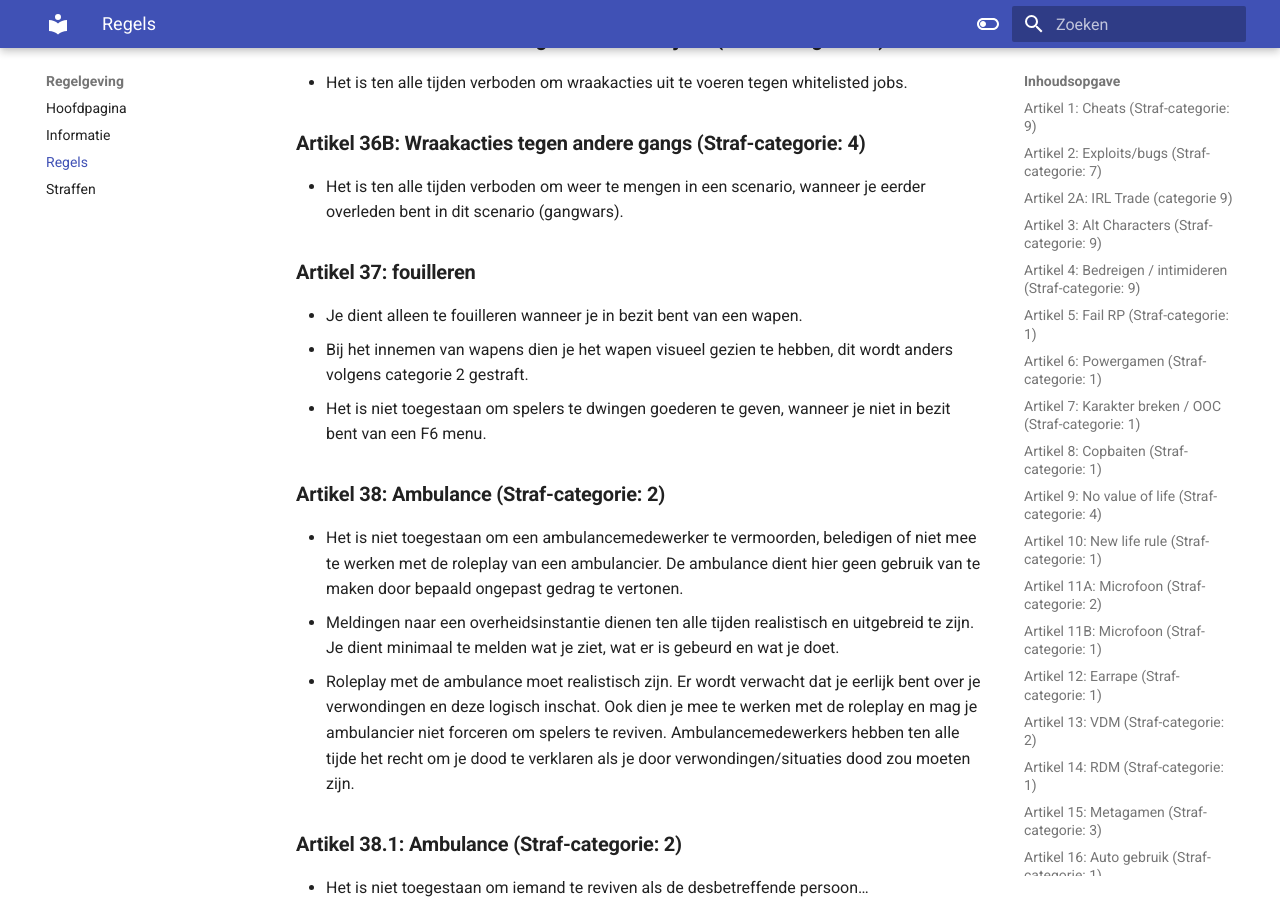
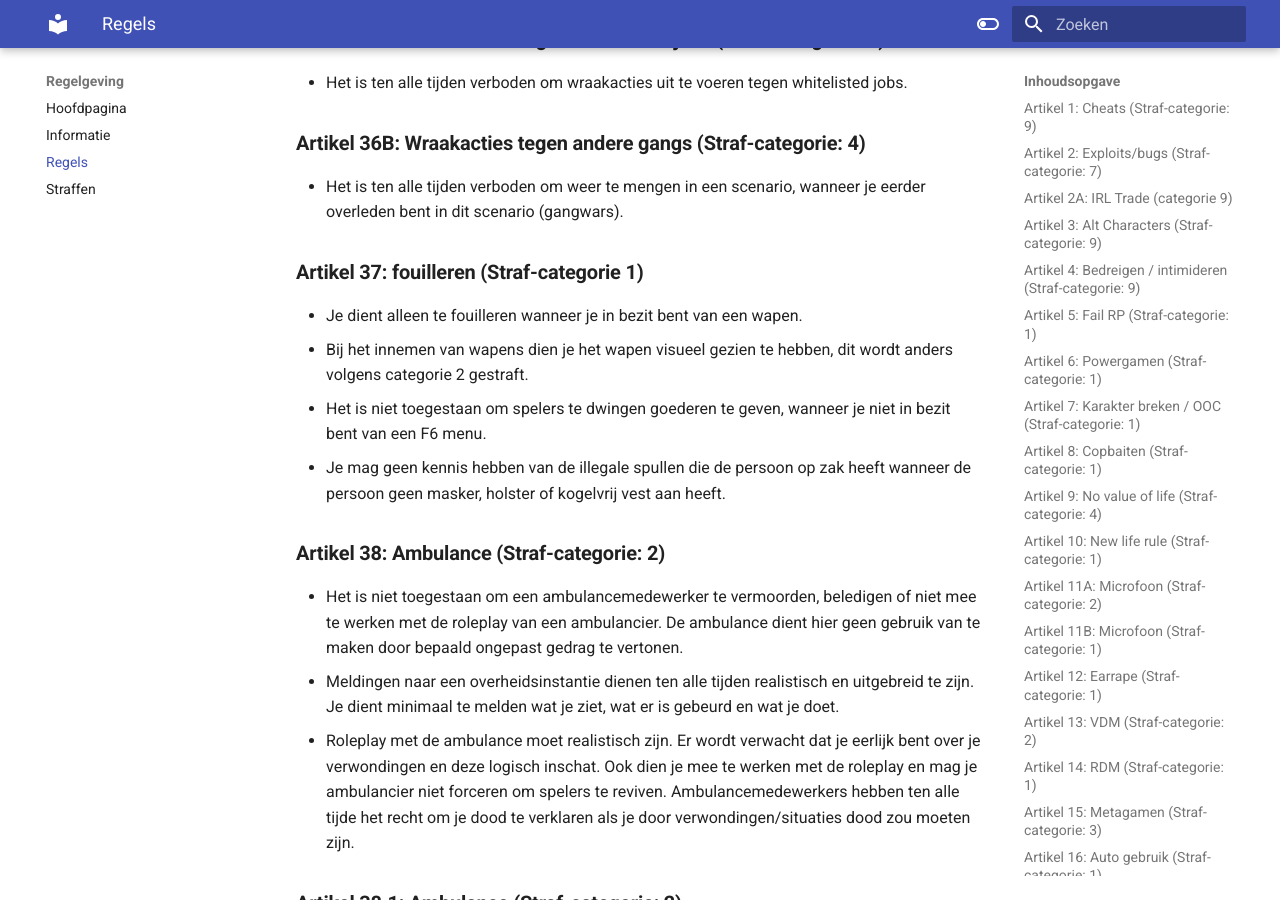
Before and after one commit to ZuiderVeenRP/apv, an MkDocs documentation site: the page built from docs/algemeen.md, in a window 1280 px wide and 900 px high, scrolled down 11858 px. Built offline with MkDocs 1.6.1 and Material for MkDocs 9.7.7, drawn with Linux system fonts in a browser that asks for light colours; comment, search, counter and statistics services are not loaded.

Commit message:
aanpassingen op artikel 37, 32.2, 9

```diff
--- a/docs/algemeen.md
+++ b/docs/algemeen.md
@@ -309,10 +309,11 @@ dood = dood. (verkeersongevallen en dergelijken vallen ook hieronder)
 - Het is ten alle tijden verboden om weer te mengen in een scenario, wanneer je eerder overleden bent in dit scenario (gangwars).
 </br>
 
-### **Artikel 37: fouilleren**
+### **Artikel 37: fouilleren (Straf-categorie 1)**
 - Je dient alleen te fouilleren wanneer je in bezit bent van een wapen.
 - Bij het innemen van wapens dien je het wapen visueel gezien te hebben, dit wordt anders volgens categorie 2 gestraft.
 - Het is niet toegestaan om spelers te dwingen goederen te geven, wanneer je niet in bezit bent van een F6 menu.
+- Je mag geen kennis hebben van de illegale spullen die de persoon op zak heeft wanneer de persoon geen masker, holster of kogelvrij vest aan heeft.
 </br>
 
 ### **Artikel 38: Ambulance (Straf-categorie: 2)**
```
